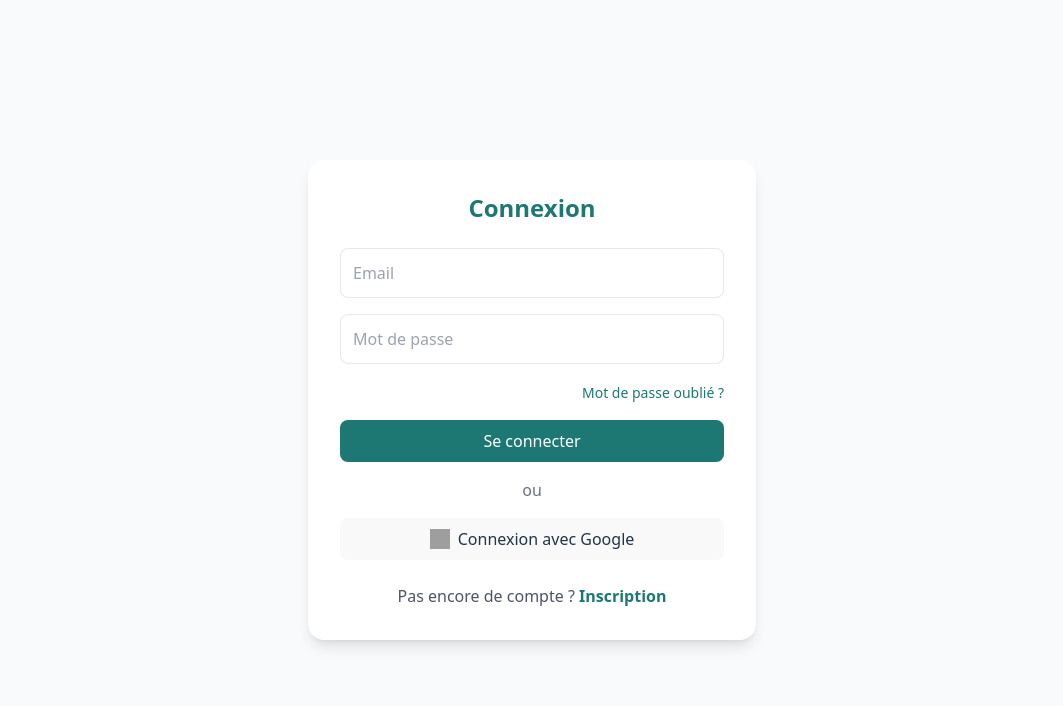
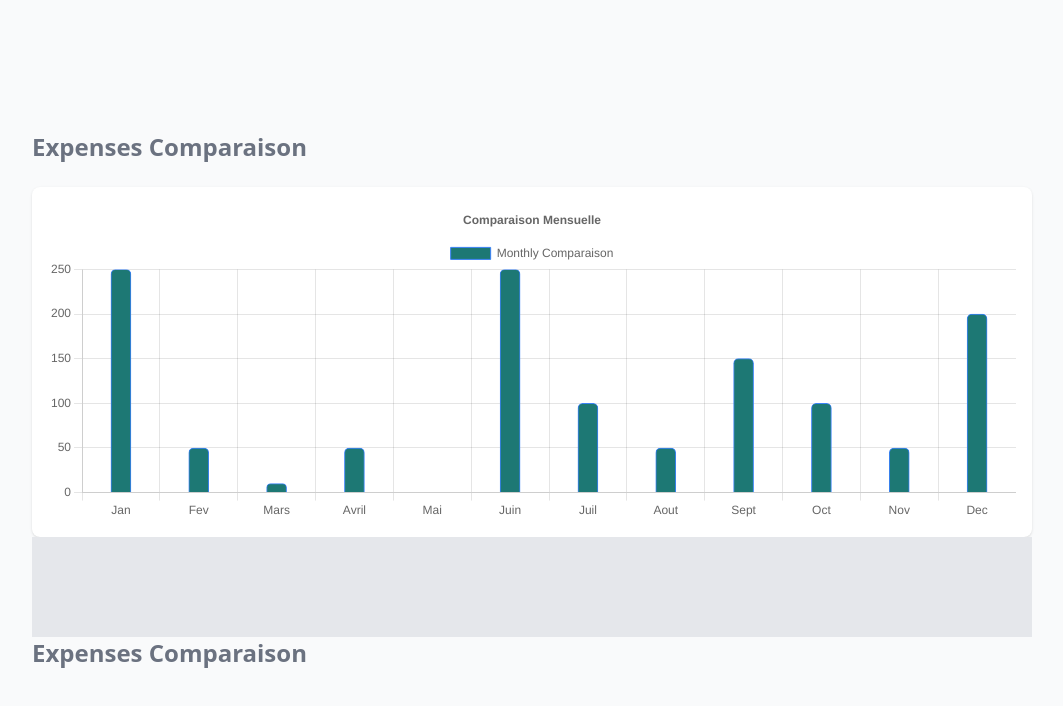
Before and after one commit to Mouhamed-Ndiaye13/moneywise, a React (Vite) app: page /bills in a window 1280 px wide. Before the commit this address led to /login. Shown: the top 706 px of the page, without its empty margins (108-1171 px from the left). Built offline with nearby package versions, Linux system fonts and the light colour scheme; no server answers; grey boxes are pictures that could not be loaded.

Commit message:
Integration du menu Expenses

```diff
--- a/package.json
+++ b/package.json
@@ -10,8 +10,10 @@
     "preview": "vite preview"
   },
   "dependencies": {
+    "chart.js": "^4.5.1",
     "firebase": "^12.4.0",
     "react": "^19.1.1",
+    "react-chartjs-2": "^5.3.0",
     "react-dom": "^19.1.1",
     "react-firebase-hooks": "^5.1.1",
     "react-icons": "^5.5.0",
--- a/src/App.jsx
+++ b/src/App.jsx
@@ -1,50 +1,60 @@
-import { BrowserRouter as Router, Routes, Route } from "react-router-dom";
-import Layout from "./components/Layout";
-import ProtectedRoute from "./components/ProtectedRoute";
+// import { BrowserRouter as Router, Routes, Route } from "react-router-dom";
+// import Layout from "./components/Layout";
+// import ProtectedRoute from "./components/ProtectedRoute";
 
-// Pages principales
-import Settings from "./pages/Settings";
-import Dashboard from "./pages/Dashboard";
-import Profile from "./pages/Profile";
-import Transactions from "./pages/Transactions";
-import Balances from "./pages/Balances";
-import Bills from "./pages/Bills";
-import Goals from "./pages/Goals";
+// // Pages principales
+// import Settings from "./pages/Settings";
+// import Dashboard from "./pages/Dashboard";
+// import Profile from "./pages/Profile";
+// import Transactions from "./pages/Transactions";
+// import Balances from "./pages/Balances";
+// import Bills from "./pages/Bills";
+// import Goals from "./pages/Goals";
+// import Expenses from "./pages/Expenses";
+
+// // Pages d’authentification
+// import Login from "./pages/Login";
+// import Register from "./pages/Register";
+// import ForgotPassword from "./pages/ForgotPassword";
+
+// export default function App() {
+//   return (
+//     <Router>
+//       <Routes>
+//         {/* Routes publiques */}
+//         <Route path="/login" element={<Login />} />
+//         <Route path="/register" element={<Register />} />
+//         <Route path="/forgot-password" element={<ForgotPassword />} />
+
+//         {/* Routes protégées */}
+//         <Route
+//           path="/"
+//           element={
+//             <ProtectedRoute>
+//               <Layout />
+//             </ProtectedRoute>
+//           }
+//         >
+//           <Route index element={<Dashboard />} />
+//           <Route path="settings" element={<Settings />} />
+//           <Route path="transactions" element={<Transactions />} />
+//           <Route path="profile" element={<Profile />} />
+//           <Route path="balances" element={<Balances />} />
+//           <Route path="bills" element={<Bills />} />
+//           <Route path="expenses" element={<Expenses />} />
+//           <Route path="goals" element={<Goals />} />
+//         </Route>
+//       </Routes>
+//     </Router>
+//   );
+// }
+
 import Expenses from "./pages/Expenses";
-
-// Pages d’authentification
-import Login from "./pages/Login";
-import Register from "./pages/Register";
-import ForgotPassword from "./pages/ForgotPassword";
 
 export default function App() {
   return (
-    <Router>
-      <Routes>
-        {/* Routes publiques */}
-        <Route path="/login" element={<Login />} />
-        <Route path="/register" element={<Register />} />
-        <Route path="/forgot-password" element={<ForgotPassword />} />
-
-        {/* Routes protégées */}
-        <Route
-          path="/"
-          element={
-            <ProtectedRoute>
-              <Layout />
-            </ProtectedRoute>
-          }
-        >
-          <Route index element={<Dashboard />} />
-          <Route path="settings" element={<Settings />} />
-          <Route path="transactions" element={<Transactions />} />
-          <Route path="profile" element={<Profile />} />
-          <Route path="balances" element={<Balances />} />
-          <Route path="bills" element={<Bills />} />
-          <Route path="expenses" element={<Expenses />} />
-          <Route path="goals" element={<Goals />} />
-        </Route>
-      </Routes>
-    </Router>
+    <div>
+      <Expenses />
+    </div>
   );
 }
--- a/src/pages/Expenses.jsx
+++ b/src/pages/Expenses.jsx
@@ -1,8 +1,53 @@
+import { Bar } from "react-chartjs-2";
+import {
+  Chart as ChartJS,
+  CategoryScale,
+  LinearScale,
+  BarElement,
+  Title,
+  Tooltip,
+  Legend,
+} from "chart.js";
+
+ChartJS.register(CategoryScale, LinearScale, BarElement, Title, Tooltip, Legend);
+
+const data = {
+  labels: ["Jan", "Fev", "Mars", "Avril", "Mai", "Juin", "Juil", "Aout", "Sept", "Oct", "Nov", "Dec"],
+  datasets: [
+    {
+      label: "Monthly Comparaison",
+      data: [250, 50, 10, 50, 0, 250, 100, 50, 150, 100, 50, 200],
+      backgroundColor: "#1D7874",
+      borderColor: "rgba(59, 130, 246, 1)",
+      borderWidth: 1,
+      borderWidth: 1,
+      barThickness: 20,
+      maxBarThickness: 60,
+      borderRadius: { topLeft: 5, topRight: 5 },
+    }
+  ]
+};
+
+const options = {
+  responsive: true,
+  maintainAspectRatio: false,
+  plugins: {
+    legend: { position: "top" },
+    title: { display: true, text: "Comparaison Mensuelle" },
+  },
+};
+
 export default function Expenses() {
   return (
-    <div>
-      <h1 className="text-2xl font-bold text-gray-700">Expenses</h1>
-      <p className="text-gray-500 mt-2">Vue de vos soldes de comptes.</p>
+    <div className="p-6">
+      <h1 className="text-2xl font-bold text-gray-500">Expenses Comparaison</h1>
+      <div className=" w-[1000px] h-[350px] mt-6 p-4 bg-white shadow rounded-lg">
+        <Bar data={data} options={options} />
+      </div>
+      <div className="border-t-[100px]">
+        <h1 className="text-2xl font-bold text-gray-500">Expenses Comparaison</h1>
+    </div>
+
     </div>
   );
 }
```
Also changed, not shown: src/pages/Settings.jsx (line endings or trailing spaces), 1 other file (tests, documents, lock files or other folders).
